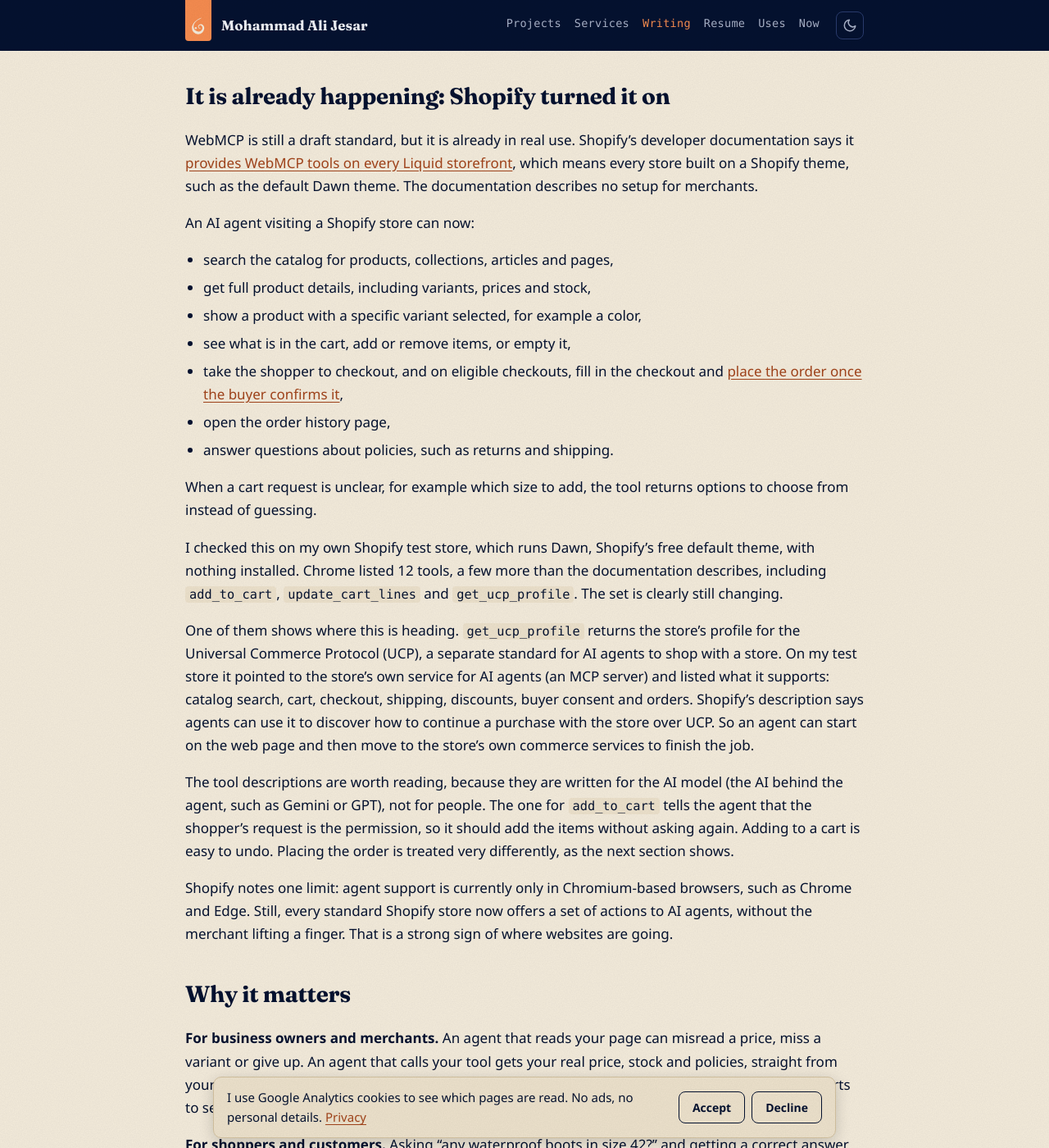
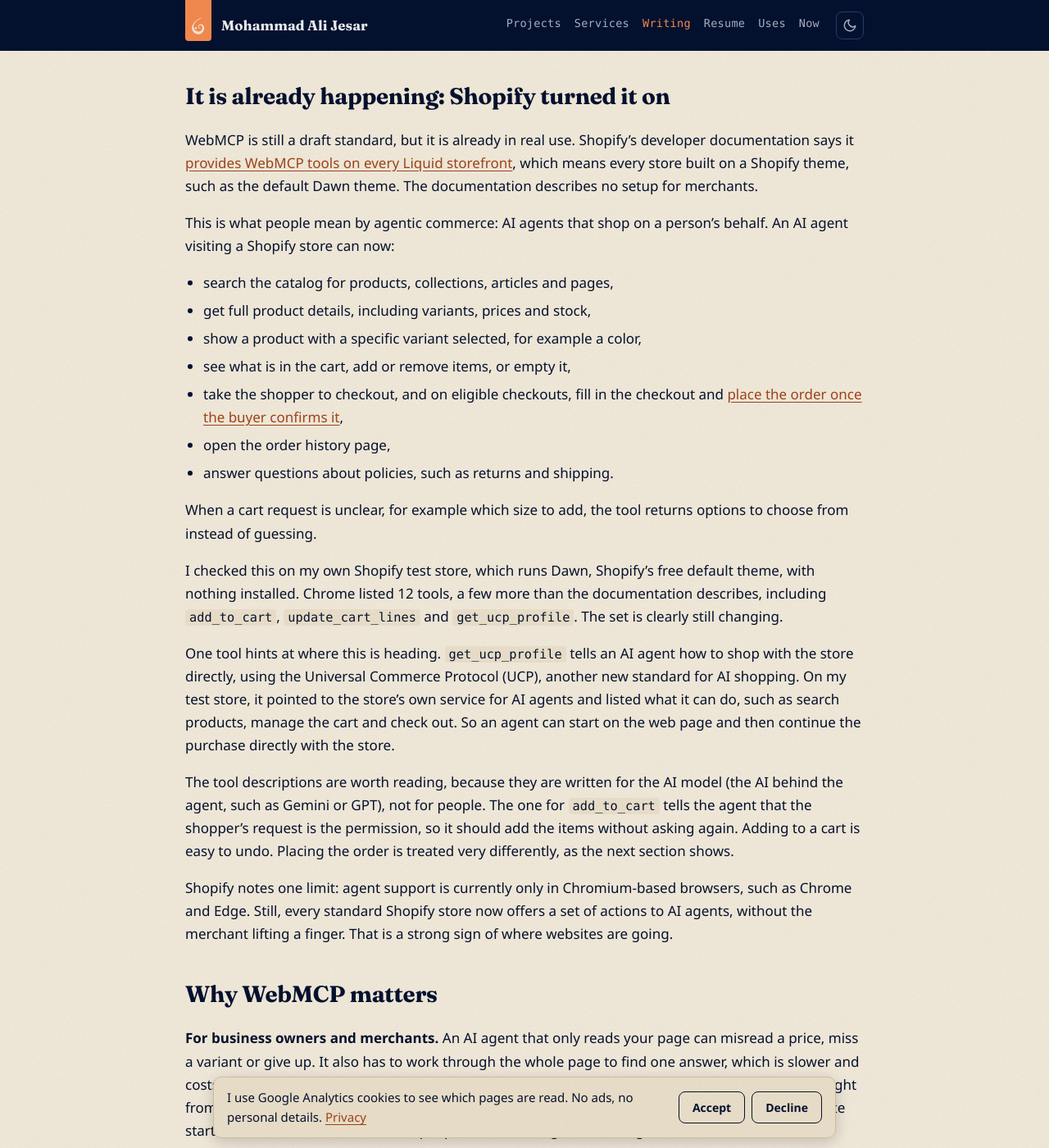
Before and after one commit to mjesar/mjesar.github.io, a Jekyll site: the page built from _posts/2026-10-17-what-is-webmcp.md, in a window 1280 px wide and 1400 px high, scrolled down 617 px. Shown: the whole window at 82% size. Built offline with Jekyll 4.4.1, drawn with Linux system fonts in a browser that asks for light colours; some of the changed text lies outside the part shown.

Commit message:
simplify ucp paragraph and add webmcp keywords and size comparison to the article

```diff
--- a/_posts/2026-10-17-what-is-webmcp.md
+++ b/_posts/2026-10-17-what-is-webmcp.md
@@ -18,7 +18,7 @@
   - q: "Do I need WebMCP on my website?"
     a: "If your store runs on a standard Shopify theme, you already have it. For other websites, not yet: in October 2026 only a few AI agents in Chrome and Edge can use it. Start with the basics first: clear product information and pages that AI tools can read, because WebMCP tools can only share the data you have."
   - q: "How is WebMCP different from showing up in ChatGPT or Google?"
-    a: "They solve different problems. ChatGPT, Perplexity and Google Search collect page content with their crawlers, and crawlers do not call WebMCP tools, so showing up in their answers depends on clear, complete information on your pages. WebMCP helps later, once an AI agent is already on your site, working for a shopper."
+    a: "They solve different problems. ChatGPT, Perplexity and Google Search collect page content with their crawlers, and crawlers do not call WebMCP tools, so showing up in their answers depends on clear, complete information on your pages. That is the work of SEO, and of GEO and AEO for AI answers. WebMCP helps later, once an AI agent is already on your site, working for a shopper."
   - q: "Is WebMCP the same as MCP?"
     a: "It comes from the same idea. MCP (Model Context Protocol) is a standard that lets AI apps use tools running on a server. WebMCP brings those tools into the web page itself, so they run in the visitor's browser. In both, each tool has a name, a description, the input it needs and a function that does the work."
   - q: "Which browsers support WebMCP?"
@@ -34,7 +34,7 @@
 
 WebMCP is still a draft standard, but it is already in real use. Shopify's developer documentation says it [provides WebMCP tools on every Liquid storefront](https://shopify.dev/docs/api/web-mcp), which means every store built on a Shopify theme, such as the default Dawn theme. The documentation describes no setup for merchants.
 
-An AI agent visiting a Shopify store can now:
+This is what people mean by agentic commerce: AI agents that shop on a person's behalf. An AI agent visiting a Shopify store can now:
 
 - search the catalog for products, collections, articles and pages,
 - get full product details, including variants, prices and stock,
@@ -48,15 +48,15 @@
 
 I checked this on my own Shopify test store, which runs Dawn, Shopify's free default theme, with nothing installed. Chrome listed 12 tools, a few more than the documentation describes, including `add_to_cart`, `update_cart_lines` and `get_ucp_profile`. The set is clearly still changing.
 
-One of them shows where this is heading. `get_ucp_profile` returns the store's profile for the Universal Commerce Protocol (UCP), a separate standard for AI agents to shop with a store. On my test store it pointed to the store's own service for AI agents (an MCP server) and listed what it supports: catalog search, cart, checkout, shipping, discounts, buyer consent and orders. Shopify's description says agents can use it to discover how to continue a purchase with the store over UCP. So an agent can start on the web page and then move to the store's own commerce services to finish the job.
+One tool hints at where this is heading. `get_ucp_profile` tells an AI agent how to shop with the store directly, using the Universal Commerce Protocol (UCP), another new standard for AI shopping. On my test store, it pointed to the store's own service for AI agents and listed what it can do, such as search products, manage the cart and check out. So an agent can start on the web page and then continue the purchase directly with the store.
 
 The tool descriptions are worth reading, because they are written for the AI model (the AI behind the agent, such as Gemini or GPT), not for people. The one for `add_to_cart` tells the agent that the shopper's request is the permission, so it should add the items without asking again. Adding to a cart is easy to undo. Placing the order is treated very differently, as the next section shows.
 
 Shopify notes one limit: agent support is currently only in Chromium-based browsers, such as Chrome and Edge. Still, every standard Shopify store now offers a set of actions to AI agents, without the merchant lifting a finger. That is a strong sign of where websites are going.
 
-## Why it matters
+## Why WebMCP matters
 
-**For business owners and merchants.** An agent that reads your page can misread a price, miss a variant or give up. An agent that calls your tool gets your real price, stock and policies, straight from your system. It can also do something useful, like put the right product in the cart. Your website starts to serve two kinds of visitors: people, and the AI agents working for them.
+**For business owners and merchants.** An AI agent that only reads your page can misread a price, miss a variant or give up. It also has to work through the whole page to find one answer, which is slower and costs more to run. One that uses your website's actions gets your real price, stock and policies, straight from your system. It can also do something useful, like put the right product in the cart. Your website starts to serve two kinds of visitors: people, and the AI agents working for them.
 
 **For shoppers and customers.** Asking "any waterproof boots in size 42?" and getting a correct answer, with the right pair already in the cart, is faster than clicking through filters.
 
@@ -71,7 +71,7 @@
 | Taking an action | Clicks buttons and hopes they do what they look like | Calls an action like "add to cart" with checked input |
 | Who decides what is allowed | The agent | The website |
 
-## How it works, in one picture
+## How WebMCP works, in one picture
 
 <figure class="diagram"><picture><source media="(max-width: 560px)" srcset="/assets/img/writing/webmcp-how-it-works-narrow.svg" width="420" height="820"><img src="/assets/img/writing/webmcp-how-it-works.svg" width="820" height="600" loading="lazy" alt="Diagram of how WebMCP works, using an example online store open in a browser with an AI agent side panel. 1. The web page registers its tools, such as search_products, get_price and add_to_cart. 2. A shopper asks the agent: any waterproof boots in size 42? 3. The AI model picks the search_products tool and the agent calls it. 4. The page runs the tool with its own code and returns data: 2 boots found. 5. The agent answers: yes, 2 pairs in size 42."></picture></figure>
 
@@ -168,11 +168,12 @@
 
 These timings come from one test, not a benchmark.
 
-Four things I learned:
+Five things I learned:
 
 - **The description decides.** When I asked the agent to "say hello to me", it ignored a test tool called `say_hello` and simply answered by itself. If a description is vague, the agent may never use the tool.
 - **Tools live only as long as the page.** A test tool I added by hand disappeared after a page reload. The website's own tools come back because the page registers them on every load.
 - **The page does not need to know which AI is used.** The extension translated my tools into the format Gemini expects. The same page would work with another agent or model.
+- **Much less to read.** On this website, the plans page is about 36,000 characters of HTML. The plans tool returns the same prices in about 2,700 characters, roughly 13 times less. Less to read means a faster, cheaper answer for the AI agent.
 - **The browser does not check the input for you.** In a second test, I called the tools directly in the browser and sent a service name that does not exist. Chrome passed it straight to my tool, even though the tool's input rules list the valid names. The tool's own check caught it and answered with the correct options. Every tool has to check its own input.
 
 ## What it does not do yet
```
